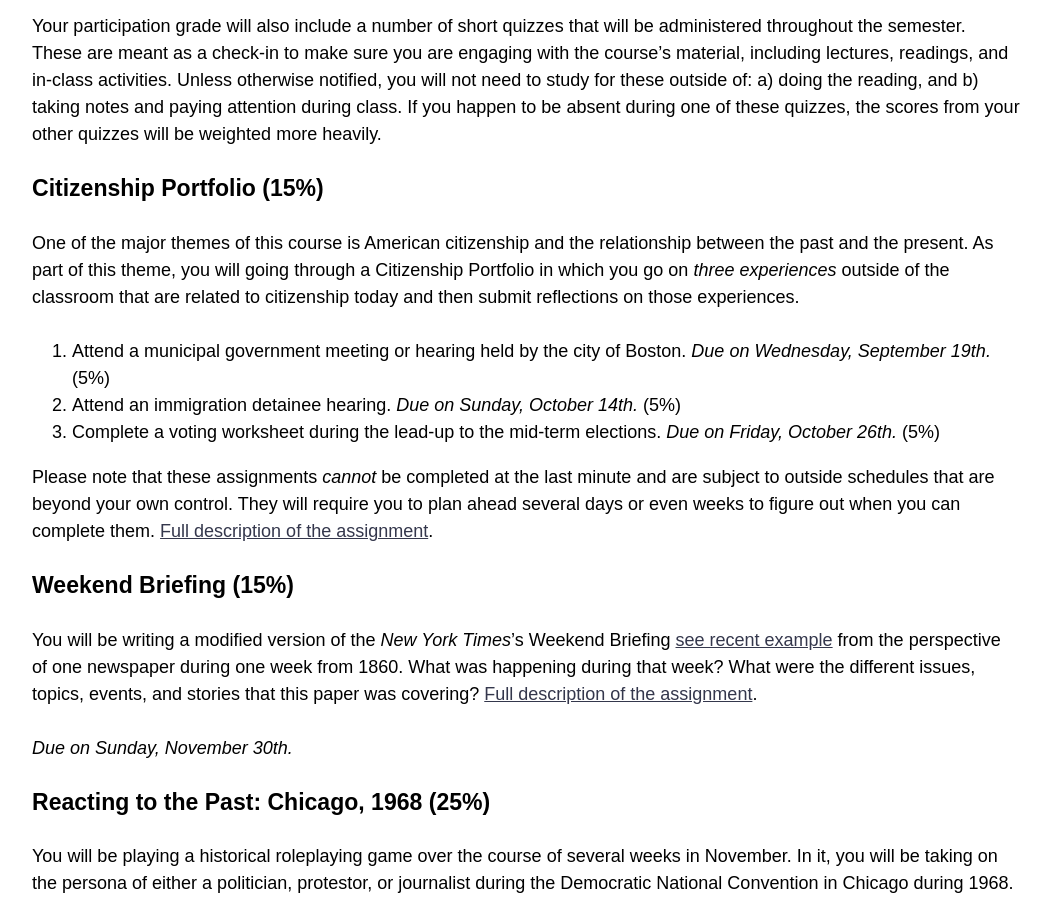
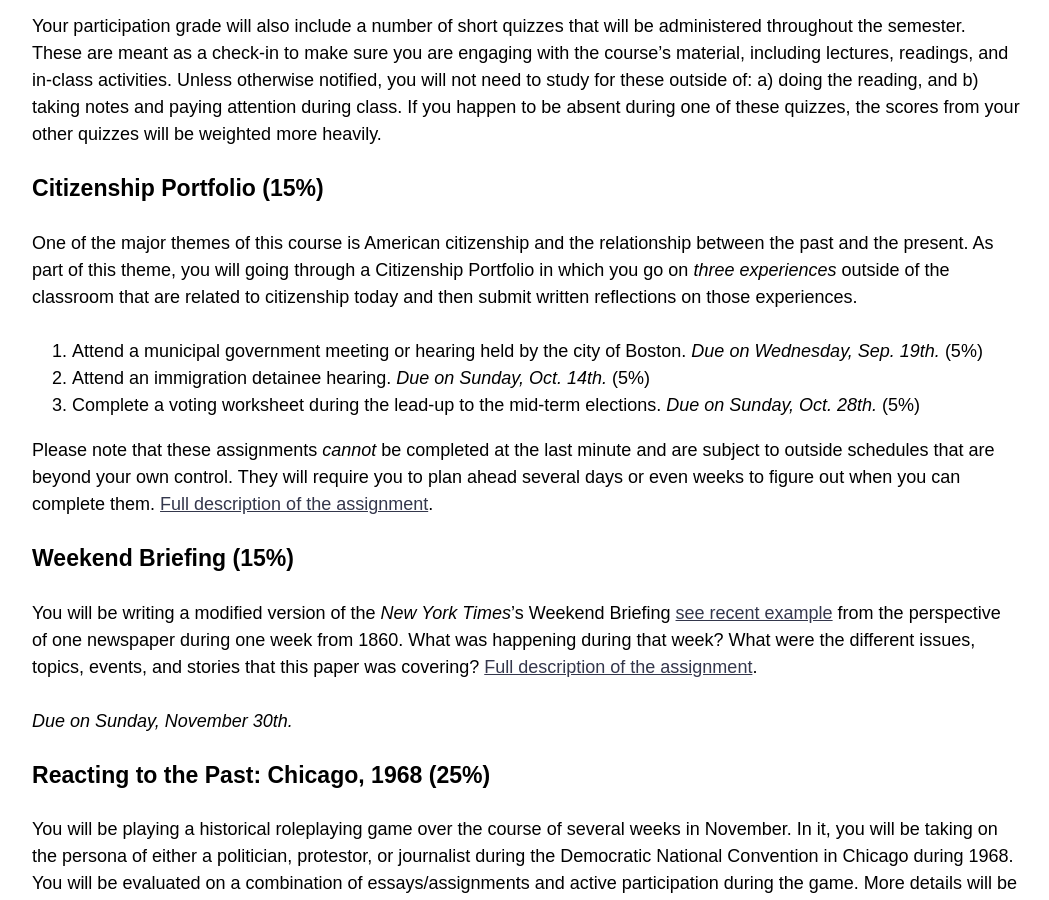
Before and after one commit to cblevins/f18-intro-us, a Jekyll site: the page built from assignments.md, in a window 1280 px wide and 900 px high, scrolled down 636 px. Shown: the whole window, without its empty margins (114-1163 px from the left). Built offline with Jekyll 4.4.1, drawn with Linux system fonts in a browser that asks for light colours; nearby versions of some CDN libraries.

Commit message:
assignments

```diff
--- a/assignments.md
+++ b/assignments.md
@@ -11,11 +11,11 @@ Your participation grade will also include a number of short quizzes that will b
 
 ### Citizenship Portfolio (15%)
 
-One of the major themes of this course is American citizenship and the relationship between the past and the present. As part of this theme, you will going through a Citizenship Portfolio in which you go on *three experiences* outside of the classroom that are related to citizenship today and then submit reflections on those experiences.
+One of the major themes of this course is American citizenship and the relationship between the past and the present. As part of this theme, you will going through a Citizenship Portfolio in which you go on *three experiences* outside of the classroom that are related to citizenship today and then submit written reflections on those experiences.
 
-1. Attend a municipal government meeting or hearing held by the city of Boston. *Due on Wednesday, September 19th.* (5%)
-2. Attend an immigration detainee hearing. *Due on Sunday, October 14th.* (5%)
-3. Complete a voting worksheet during the lead-up to the mid-term elections. *Due on Friday, October 26th.* (5%)
+1. Attend a municipal government meeting or hearing held by the city of Boston. *Due on Wednesday, Sep. 19th.* (5%)
+2. Attend an immigration detainee hearing. *Due on Sunday, Oct. 14th.* (5%)
+3. Complete a voting worksheet during the lead-up to the mid-term elections. *Due on Sunday, Oct. 28th.* (5%)
 
 Please note that these assignments *cannot* be completed at the last minute and are subject to outside schedules that are beyond your own control. They will require you to plan ahead several days or even weeks to figure out when you can complete them. [Full description of the assignment]({{site.baseurl}}/citizenship-portfolio).
 
```
Also changed, not shown: citizenship-portfolio.md (+1 -1 lines), 2 other files.
